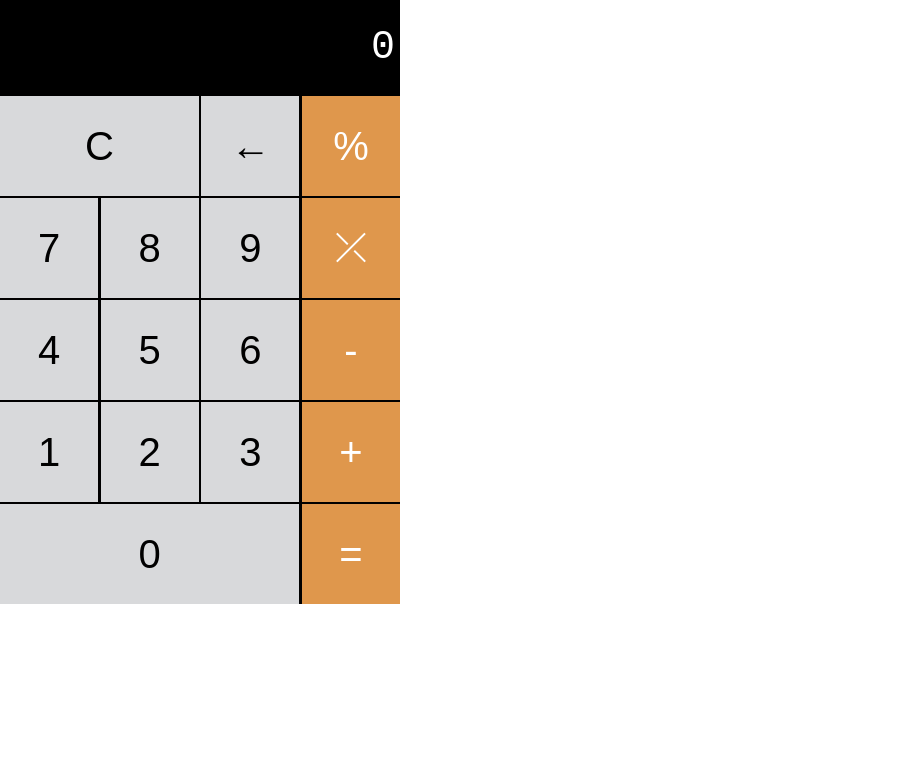
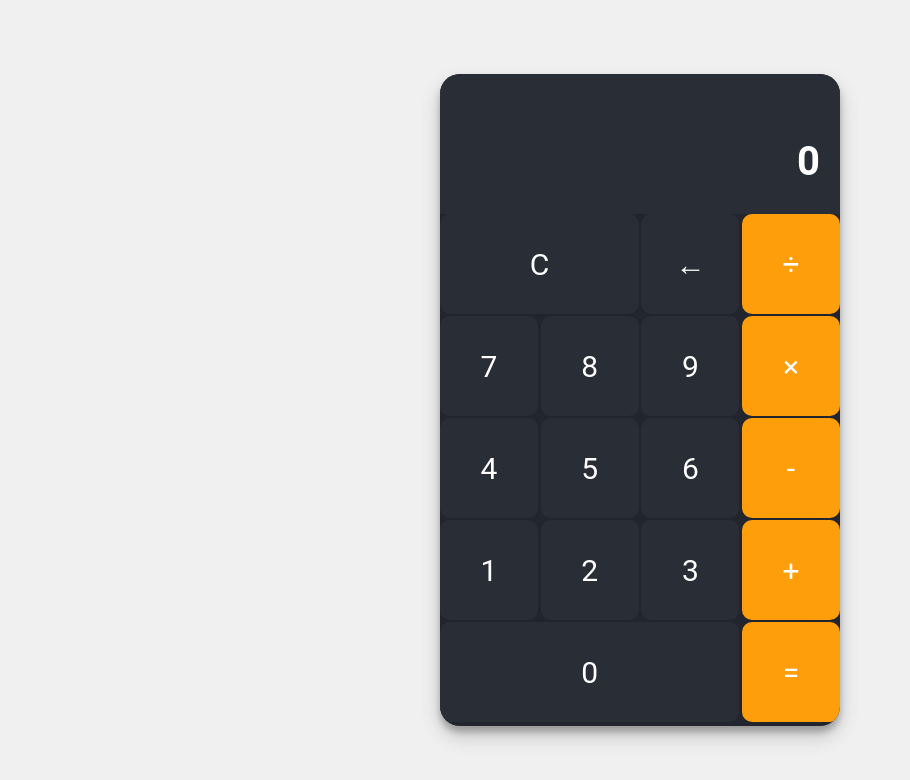
Before and after one commit to dhushyanth-h-m/calc_playground, a website built with webpack: page index.html in a window 1280 px wide. Shown: the whole page, without its empty margins (0-910 px from the left). Built offline with nearby package versions, Linux system fonts and the light colour scheme.

Commit message:
visual enhancement

```diff
--- a/css/style.css
+++ b/css/style.css
@@ -248,45 +248,77 @@ textarea {
 
 * {
   box-sizing: border-box;
+  font-family: 'Roboto', sans-serif;
 }
 
 body {
-  padding: 0;
+  display: flex;
+  justify-content: center;
+  align-items: center;
+  min-height: 100vh;
   margin: 0;
+  background-color: #f0f0f0;
 }
 
 .calculator {
   width: 400px;
-  background-color: black;
+  background-color: #22252d;
+  border-radius: 20px;
+  box-shadow: 0 10px 20px rgba(0, 0, 0, 0.19), 0 6px 6px rgba(0, 0, 0, 0.23);
+  overflow: hidden;
+}
+
+.screen-box {
+  background-color: #292d36;
+  padding: 20px;
+  text-align: right;
   color: white;
 }
 
-.screen{
-  color: white;
+.screen {
+  height: 60px; /* Fixed height */
   font-size: 40px;
-  font-family: "Courier New", Courier, monospace;
-  text-align: right;
-  padding: 20px 5px;
+  font-weight: 700;
+  margin-top: 10px;
+  overflow: hidden; /* Hide overflow if content is too long */
+  white-space: nowrap; /* Prevent wrapping */
+  text-overflow: ellipsis; /* Add ellipsis if content overflows */
+}
+
+.screen-history {
+  height: 30px; /* Fixed height */
+  font-size: 20px;
+  color: #888;
+  min-height: 30px;
+  overflow: hidden; /* Hide overflow if content is too long */
+  white-space: nowrap; /* Prevent wrapping */
+  text-overflow: ellipsis; /* Add ellipsis if content overflows */
+}
+
+.calc-button-row {
+  display: flex;
+  justify-content: space-between;
+  margin-bottom: 0.5%;
 }
 
 .calc-button {
-  background-color: #d8d9db;
-  color: black;
+  background-color: #292d36;
+  color: white;
   height: 100px;
   width: 24.5%;
   border: none;
-  border-right: 0;
-  font-size: 40px;
+  border-radius: 10px;
+  font-size: 30px;
   cursor: pointer;
+  transition: background-color 0.3s, transform 0.1s;
 }
 
 .calc-button:hover {
-  background-color: #ebebeb;
+  background-color: #30333d;
 }
 
-
 .calc-button:active {
-  background-color: #bbbcbe;
+  transform: scale(0.95);
 }
 
 .double {
@@ -298,25 +330,25 @@ body {
 }
 
 .calc-button:last-child {
-  background-color: #df974c;
+  background-color: #ff9e0b;
   color: white;
 }
 
 .calc-button:last-child:hover {
-  background-color: #dfb07e;
+  background-color: #ffb340;
 }
 
 .calc-button:last-child:active {
-  background-color: #dd8d37;
-}
-
-.calc-button-row {
-  display: flex;
-  align-content: stretch;
-  justify-content: space-between;
-  margin-bottom: 0.5%;
+  background-color: #e08c0b;
 }
 
 .calc-button-row:last-child {
-  padding-bottom: 0;
+  padding-bottom: 0.5%;
 }
+
+@media (max-width: 420px) {
+  .calculator {
+    width: 100%;
+    border-radius: 0;
+  }
+}
--- a/index.html
+++ b/index.html
@@ -22,51 +22,42 @@
 </head>
 
 <body>
-
-  <!-- Add your site or application content here -->
-<!--  <p>Hello world! This is HTML5 Boilerplate.</p>-->
-
-
 <div class="calculator">
-    <section class="screen">0</section>
-
+  <div class="screen-box">
+    <div class="screen-history"></div>
+    <div class="screen">0</div>
+  </div>
+<!--  <section class="screen">0</section>-->
   <section class="calc-buttons">
     <div class="calc-button-row">
       <button class="calc-button double">C</button>
       <button class="calc-button">←</button>
-        <button class="calc-button">%</button>
+      <button class="calc-button">÷</button>
     </div>
-
     <div class="calc-button-row">
       <button class="calc-button">7</button>
       <button class="calc-button">8</button>
       <button class="calc-button">9</button>
-        <button class="calc-button">⤫</button>
+      <button class="calc-button">×</button>
     </div>
-
     <div class="calc-button-row">
       <button class="calc-button">4</button>
       <button class="calc-button">5</button>
       <button class="calc-button">6</button>
       <button class="calc-button">-</button>
     </div>
-
     <div class="calc-button-row">
       <button class="calc-button">1</button>
       <button class="calc-button">2</button>
       <button class="calc-button">3</button>
       <button class="calc-button">+</button>
     </div>
-
     <div class="calc-button-row">
       <button class="calc-button triple">0</button>
       <button class="calc-button">=</button>
     </div>
   </section>
 </div>
-
 <script src="js/app.js"></script>
-
 </body>
-
 </html>
--- a/js/app.js
+++ b/js/app.js
@@ -1,5 +1,7 @@
 let buffer = "0"
+let history = "";
 const screen = document.querySelector(".screen");
+const screenHistory = document.querySelector(".screen-history");
 let runningTotal = 0;
 let previousOperator;
 function buttonClick(value){
@@ -33,7 +35,7 @@ function handleMath(value){
   }
 
   previousOperator = value;
-
+  history += buffer + " " + value + " ";
   buffer = "0";
 }
 function flushOperation(intBuffer){
@@ -43,7 +45,7 @@ function flushOperation(intBuffer){
   else if(previousOperator === "-"){
     runningTotal -= intBuffer;
   }
-  else if(previousOperator === "⤫"){
+  else if(previousOperator === "×"){
     runningTotal *= intBuffer;
   }
   else {
@@ -54,6 +56,7 @@ function handleSymbol(value) {
   switch (value) {
     case "C":
       buffer = "0";
+      history = "";
       runningTotal = 0;
       break;
     case "=":
@@ -62,8 +65,11 @@ function handleSymbol(value) {
         return;
       }
       flushOperation(parseInt(buffer));
+      history += buffer + " = " + runningTotal;
       previousOperator = null;
+      // history += buffer + ""
       buffer = +runningTotal;
+      // history += "" + buffer;
       runningTotal = 0;
       break;
     case "←":
@@ -75,14 +81,15 @@ function handleSymbol(value) {
       break;
     case "+":
     case "-":
-    case "⤫":
-    case "%":
+    case "×":
+    case "÷":
       handleMath(value);
       break;
   }
 }
 function rerender() {
   screen.innerText = buffer;
+  screenHistory.innerText = history;
 }
 function init() {
   document
```
Also changed, not shown: 404.html (+1 -1 lines), webpack.common.js (line endings or trailing spaces), 1 other file. Lines whose indentation alone changed are shown as unchanged.
